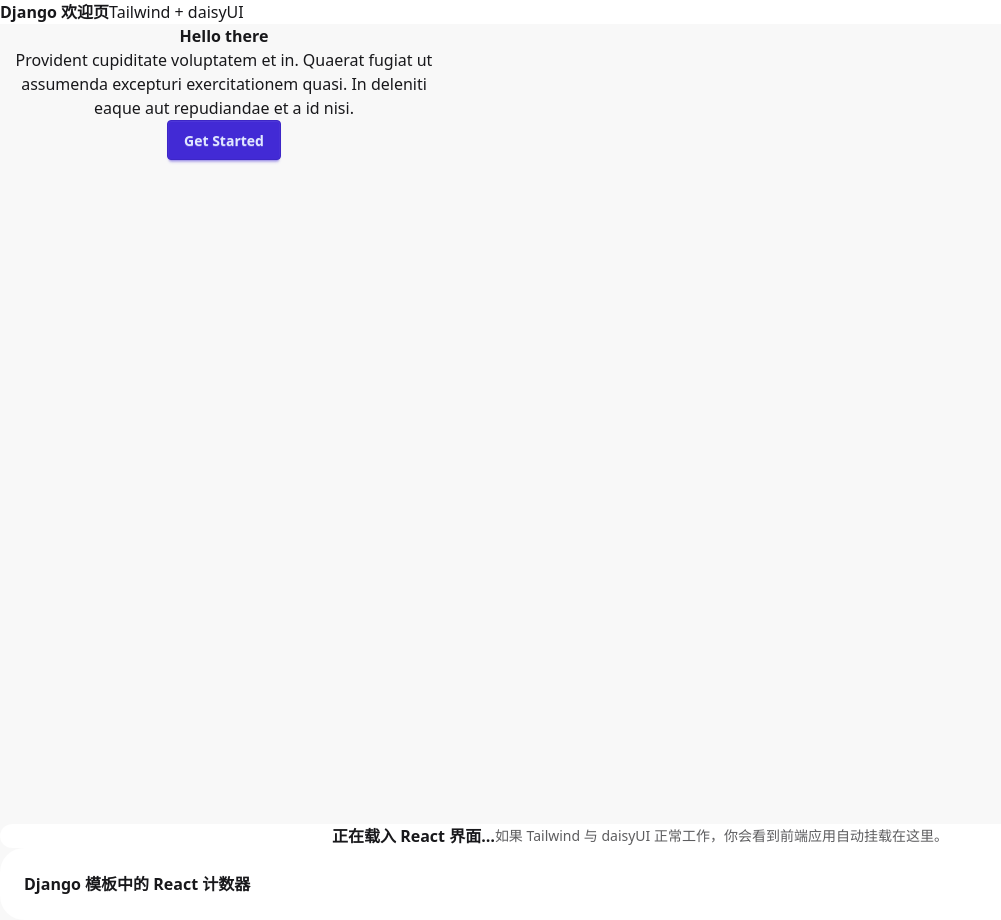
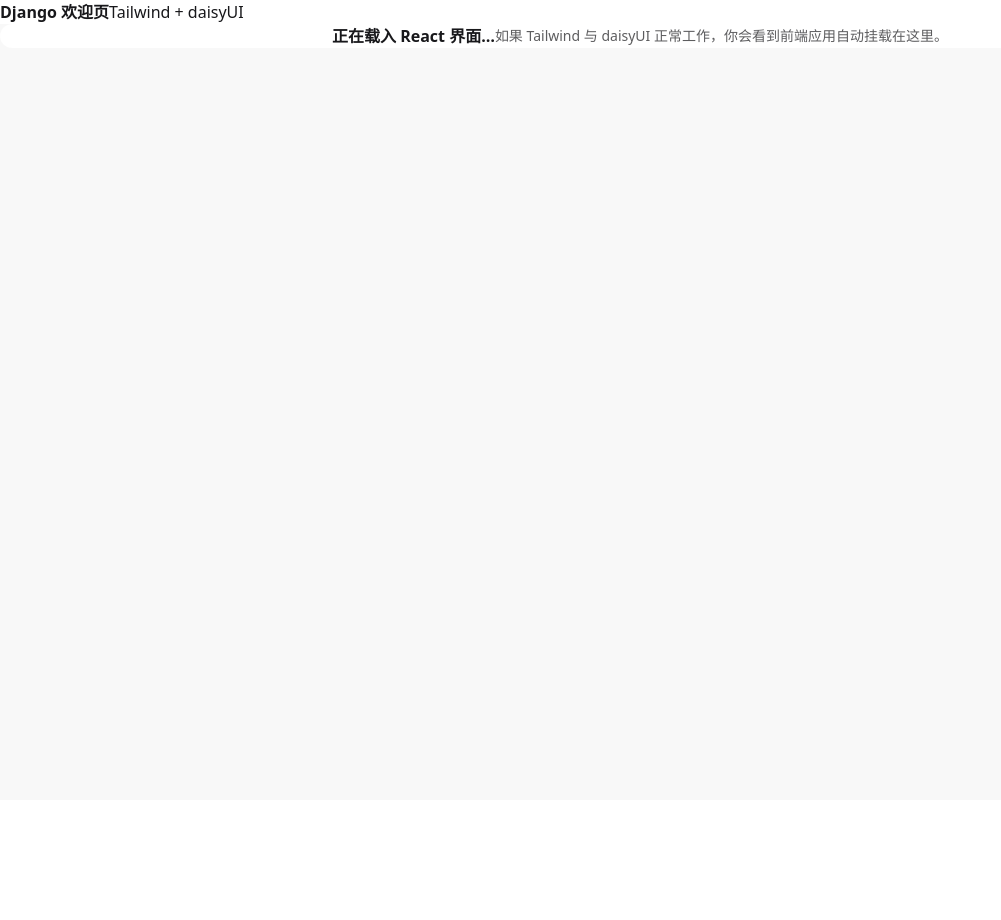
Before and after one commit to justin0x5eed/Django_React, a Django app: template backend/content/templates/index.html in a window 1280 px wide. Shown: the whole page, without its empty margins (0-1001 px from the left). After the commit the page ends 45 px from the top, so only its background shows below. Run offline with Django 5.2, Linux system fonts and the light colour scheme; the template is opened without the code that fills it, so the values that code supplies are empty; style sheets or scripts are compiled from the project's sources.

Commit message:
django+react

```diff
--- a/backend/content/templates/index.html
+++ b/backend/content/templates/index.html
@@ -10,18 +10,6 @@
 {% endblock %}
 
 {% block content %}
-<div class="hero bg-base-200 min-h-screen">
-  <div class="hero-content text-center">
-    <div class="max-w-md">
-      <h1 class="text-5xl font-bold">Hello there</h1>
-      <p class="py-6">
-        Provident cupiditate voluptatem et in. Quaerat fugiat ut assumenda excepturi exercitationem
-        quasi. In deleniti eaque aut repudiandae et a id nisi.
-      </p>
-      <button class="btn btn-primary">Get Started</button>
-    </div>
-  </div>
-</div>
     <div id="root" class="rounded-3xl bg-base-100 shadow-lg">
         <div class="flex min-h-[60vh] flex-col items-center justify-center gap-4 px-6 py-12 text-center">
             <span class="loading loading-spinner loading-lg text-primary" aria-hidden="true"></span>
@@ -31,16 +19,9 @@
             </p>
         </div>
     </div>
-    <div class="mt-10 rounded-3xl bg-base-100 p-6 shadow-lg">
-        <h2 class="mb-4 text-xl font-semibold">Django 模板中的 React 计数器</h2>
-        <div id="counter-root">
-            <noscript>需要启用 JavaScript 才能查看计数器。</noscript>
-        </div>
-    </div>
 {% endblock %}
 
 {% block body_scripts %}
-
     {% if debug %}
       <!-- ✅ 开发模式：Vite 热更新 -->
       <script type="module" src="http://192.168.50.20:5173/@vite/client"></script>
```
